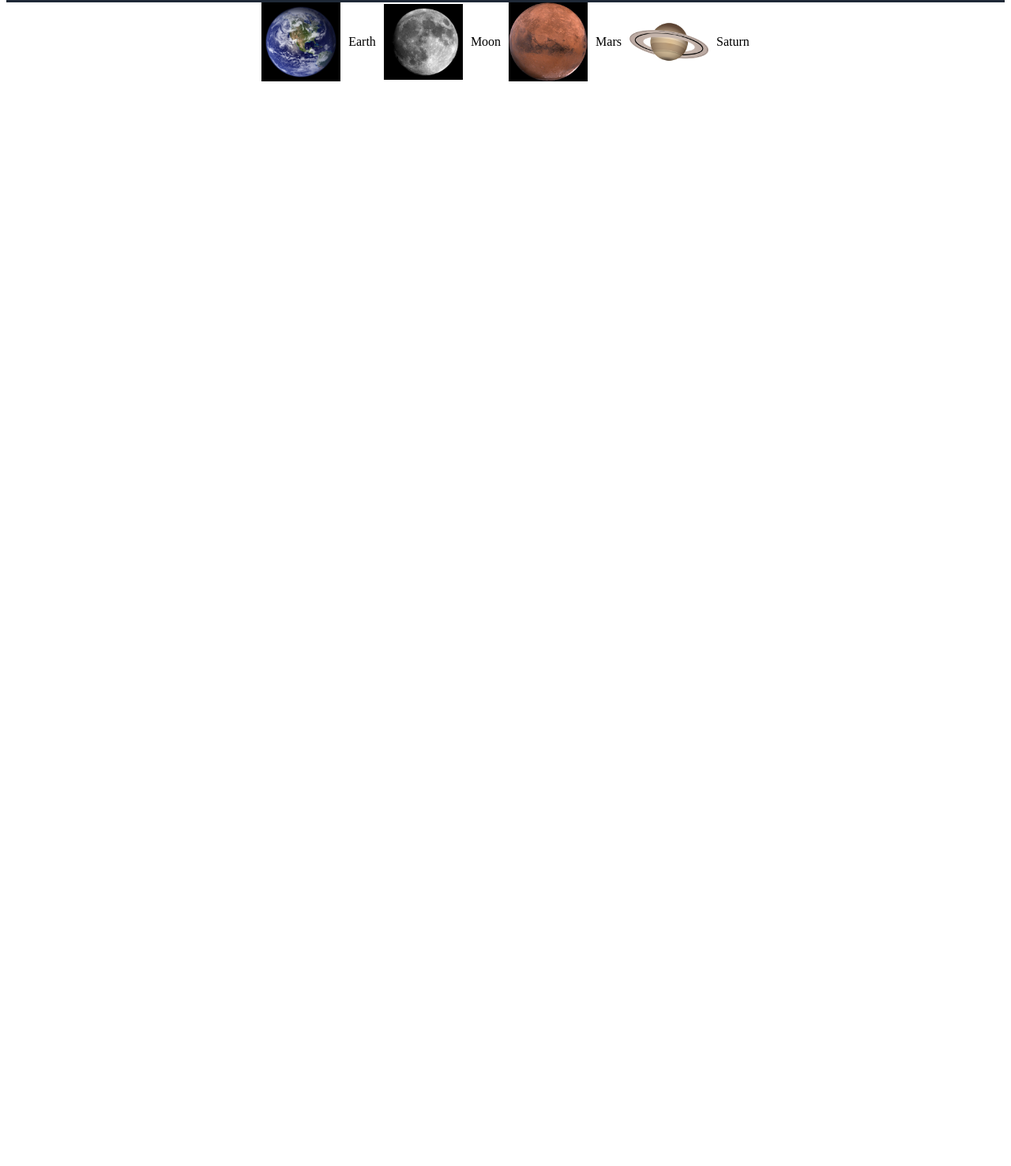
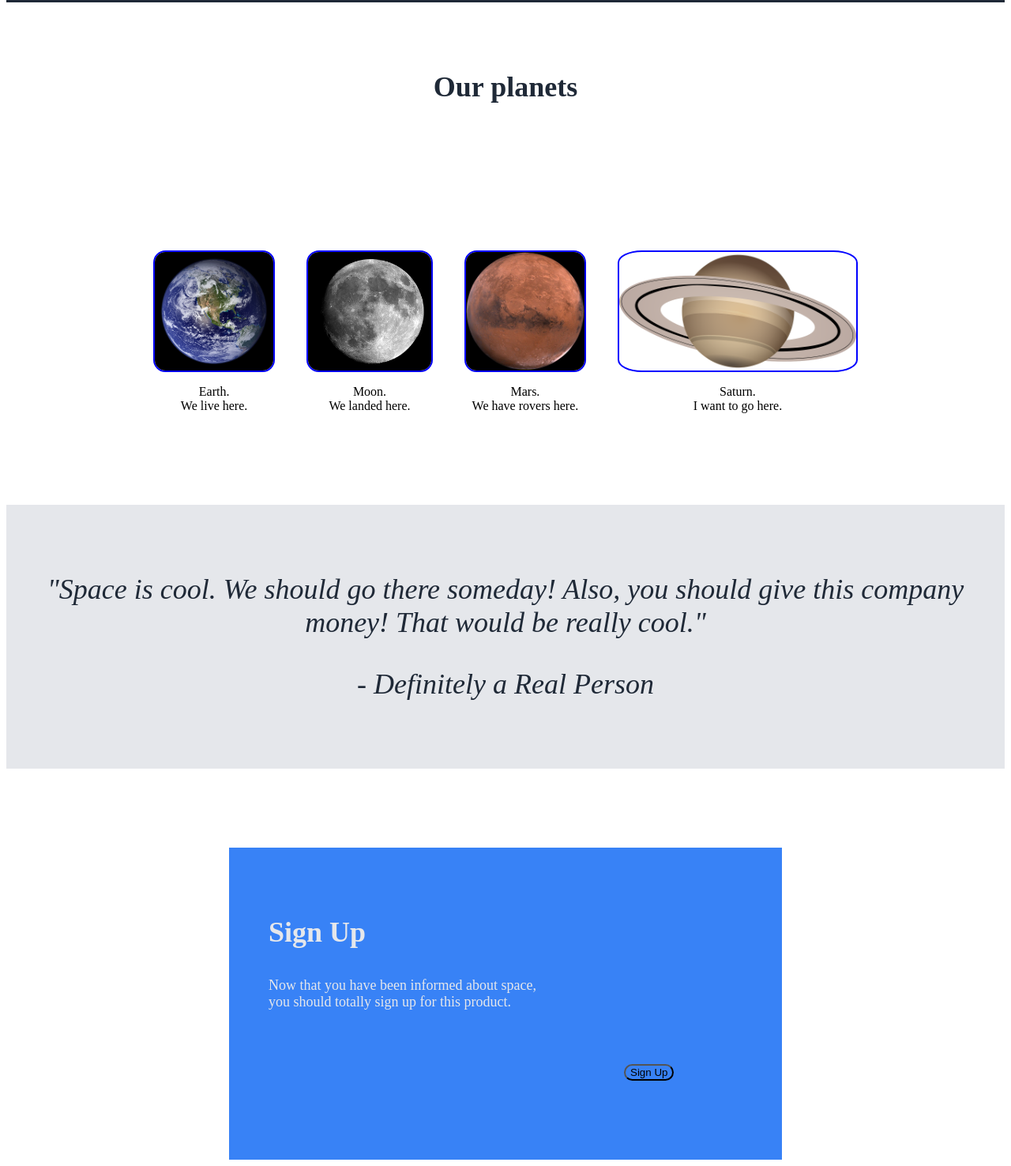
Before and after one commit to WraithOG/landing_page, a plain HTML site: page index.html in a window 1280 px wide. Shown: the part 561-2037 px from the top of the page at 79% size. Before the commit the page ends 800 px from the top, so only its background shows below. Drawn offline with Linux system fonts and the light colour scheme.

Commit message:
finished

```diff
--- a/css/styles.css
+++ b/css/styles.css
@@ -45,6 +45,8 @@ button {
 .section-1 {
     background-color: #1f2937;
     padding-bottom: 100px;
+    width: 100%;
+    height: 100%;
 
 }
 
@@ -60,21 +62,100 @@ button {
 }
 
 .planets {
-    height: auto;
-    width: 100px;
+    height: 150px;
+    width: auto;
+    display: block;
+    border-radius: 10%;
+    border: solid 2px blue;
 }
 
 .section-2 {
     display: flex;
     align-items: center;
-    gap: 10px;
+    gap: 40px;
     justify-content: center;
-}
+    padding: 100px;
 
-.planets {
-    display: block;
 }
 
 .blurbs {
     display: block;
 }
+
+.earth {
+    text-align: center;
+    padding-top: 50px;
+}
+
+.mars {
+    text-align: center;
+    padding-top: 50px;
+}
+
+.moon {
+    text-align: center;
+    padding-top: 50px;
+}
+
+.saturn {
+    text-align: center;
+    padding-top: 50px;
+}
+
+.info {
+    text-align: center;
+    padding-top: 50px;
+    color: #1f2937;
+    font-size: 36px;
+    font-weight: 900;
+}
+
+.section-3 {
+    padding: 50px;
+    text-align: center;
+    background-color: #e5e7eb;
+
+}
+
+.quote {
+    font-size: 36px;
+    font-style: italic;
+    color:  #1f2937;
+}
+
+.section-4 {
+    margin-top: 100px;
+    display: flex;
+    align-items: center;
+    justify-content: center;
+
+}
+
+.container{
+
+    background-color: #3882f6;
+    width: 700px;
+}
+
+.sign-up{
+    padding: 50px;
+}
+
+.sign-up-button{
+    display: flex;
+    flex: 1;
+    margin-bottom: 100px;
+    padding-left: 500px;
+
+}
+
+.big {
+    font-size: 36px;
+    font-weight: bold;
+    color: #e5e7eb
+}
+
+.small {
+    font-size: 18px;
+    color: #e5e7eb;
+}
--- a/index.html
+++ b/index.html
@@ -22,18 +22,39 @@
                 <img class="site_img" src="./img/cool_img.jpg">
             </div>
         </div>
+        <p class="info">Our planets</p>
         <div class="section-2">
-
-
-
+            <div class="earth">
                 <img src="./img/earth.jpg" class="planets">
-                <p class="blurb">Earth</p>
+                <p class="blurb">Earth.<br> We live here.</p>
+            </div>
+            <div class="moon">
                 <img src="./img/moon.jpg" class="planets">
-                <p class="blurb">Moon</p>
+                <p class="blurb">Moon. <br>We landed here.</p>
+            </div>
+            <div class="mars">
                 <img src="./img/mars.jpg" class="planets">
-                <p class="blurb">Mars</p>
+                <p class="blurb">Mars. <br>We have rovers here.</p>
+            </div>
+            <div class="saturn">
                 <img src="./img/saturn.png" class="planets">
-                <p class="blurb">Saturn</p>
+                <p class="blurb">Saturn. <br>I want to go here.</p>
+            </div>
+        </div>
+        <div class="section-3">
+            <p class="quote">"Space is cool. We should go there someday! Also, you should give this company money! That would be really cool."</p>
+            <p class="quote">- Definitely a Real Person</p>
+        </div>
+        <div class="section-4">
+            <div class="container">
+                <div class="sign-up">
+                    <p class="big">Sign Up</p>
+                    <p class="small">Now that you have been informed about space,<br>you should totally sign up for this product.</p>
+                </div>
+                <div class="sign-up-button">
+                    <button>Sign Up</button>
+                </div>
+            </div>
 
         </div>
     </body>
```
